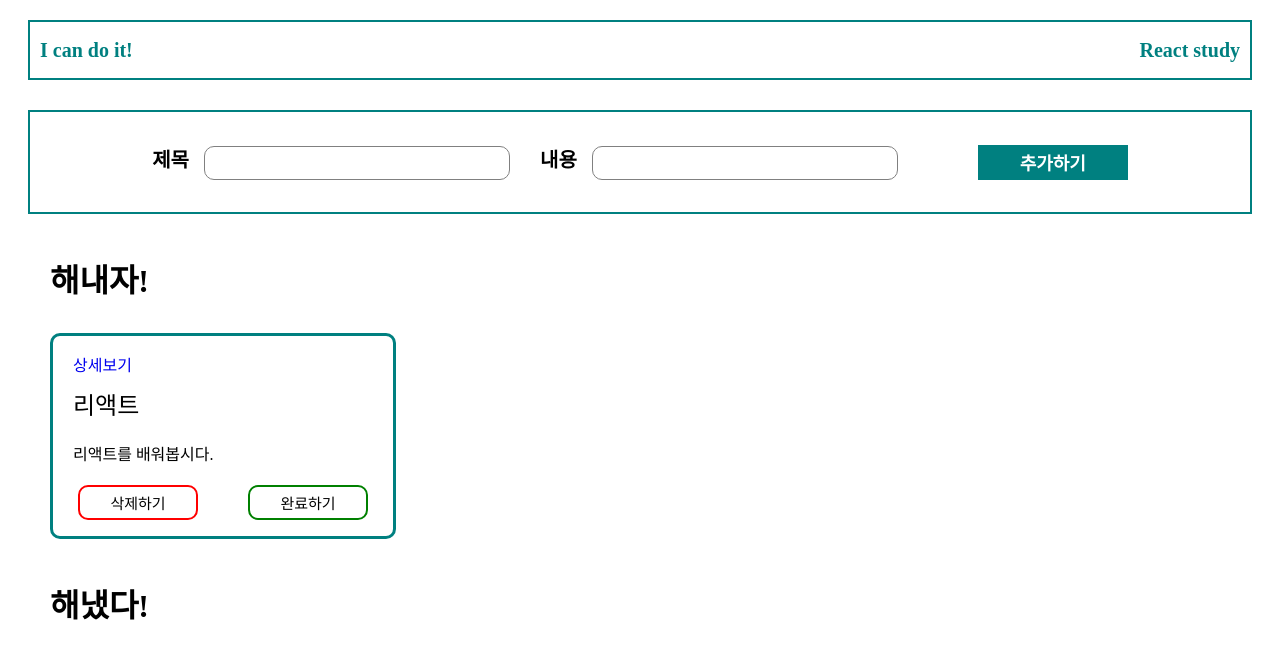
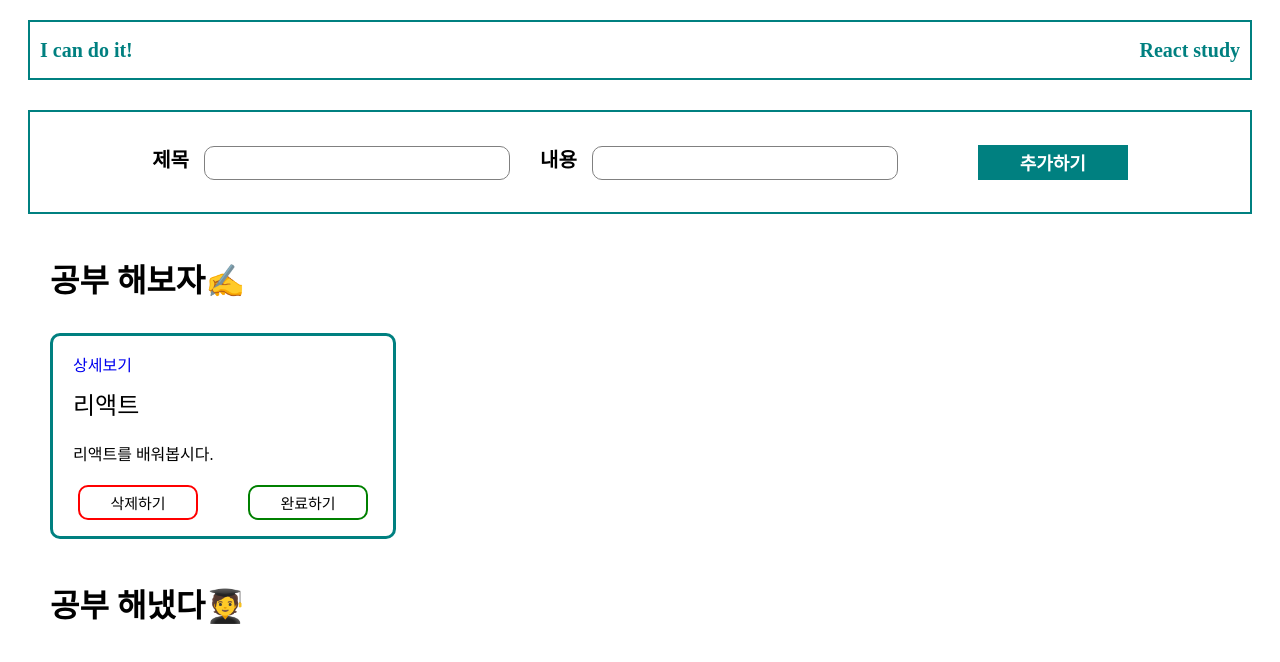
Before and after one commit to saehwa95/week4-homework, a React (Create React App) app: page / in a window 1280 px wide. Shown: the top 662 px of the page. Built offline with nearby package versions, Linux system fonts and the light colour scheme.

Commit message:
삭제 기능 완료

```diff
--- a/src/components/Create.jsx
+++ b/src/components/Create.jsx
@@ -12,6 +12,8 @@ const Create = () => {
   const addSubmit = (event) => {
     event.preventDefault();
     dispatch(addTodo({ id: todos.length + 1, title, content, isDone: true }));
+    setTitle("")
+    setContent("")
   };
 
   return (
--- a/src/components/TodoList.jsx
+++ b/src/components/TodoList.jsx
@@ -9,17 +9,17 @@ const TodoList = () => {
   return (
     <ListWrap>
       <div>
-        <h1>해내자!</h1>
+        <h1>공부 해보자✍️</h1>
       </div>
       {todos?.map((todo) => {
-        return todo.isDone ? <Card key={`card${todo.id}`} todo={todo}/> : null;
+        return todo.isDone ? <Card key={`card${todo.id}`} todo={todo}/> : null
       })}
       <div>
-        <h1>해냈다!</h1>
+        <h1>공부 해냈다🧑‍🎓</h1>
       </div>
-      {todos?.map((todo) => {
+      {/* {todos?.map((todo) => {
         return !todo.isDone ? <Card key={`card${todo.id}`} todo={todo}/> : null;
-      })}
+      })} */}
     </ListWrap>
   );
 };
--- a/src/element/Card.jsx
+++ b/src/element/Card.jsx
@@ -1,8 +1,16 @@
 import React from "react";
+import { useDispatch } from "react-redux";
 import { Link } from "react-router-dom";
 import styled from "styled-components";
+import { deleteTodo } from "../redux/modules/todos";
 
 const Card = ({ todo }) => {
+  const dispatch = useDispatch();
+
+  const deleteBtn = () => {
+    dispatch(deleteTodo(todo.id));
+  };
+
   return (
     <BoxWrap>
       <CardBox>
@@ -14,13 +22,15 @@ const Card = ({ todo }) => {
           <ContentSpan>{todo.content}</ContentSpan>
         </Content>
         <BtnBox>
-          <RedBtn>삭제하기</RedBtn>
+          <RedBtn onClick={deleteBtn}>삭제하기</RedBtn>
           <GreenBtn>{todo.isDone ? "완료하기" : "취소하기"}</GreenBtn>
         </BtnBox>
       </CardBox>
     </BoxWrap>
   );
 };
+// 데이터 확인하는 습관 콘솔
+// 데이터 타입이 무엇인지? 상태 확인 필요
 
 export default Card;
 
--- a/src/redux/modules/todos.js
+++ b/src/redux/modules/todos.js
@@ -40,20 +40,21 @@ const initialState = [
 
 // 리듀서
 const todos = (state = initialState, action) => {
+
   switch (action.type) {
     case ADD_TODO: {
       return [...state, action.payload];
     }
 
     case DELETE_TODO: {
-      return [...state, state.filter((todo) => todo.id !== action.id)];
+      return (state.filter((todo) => todo.id !== action.payload));
     }
 
     case TOGGLE_STATUS_TODO: {
       return [
         ...state,
         state.todos.map((todo) => {
-          return todo.id === action.id
+          return todo.id === action.payload
             ? { ...todo, isDone: !todo.isDone }
             : todos;
         }),
```
